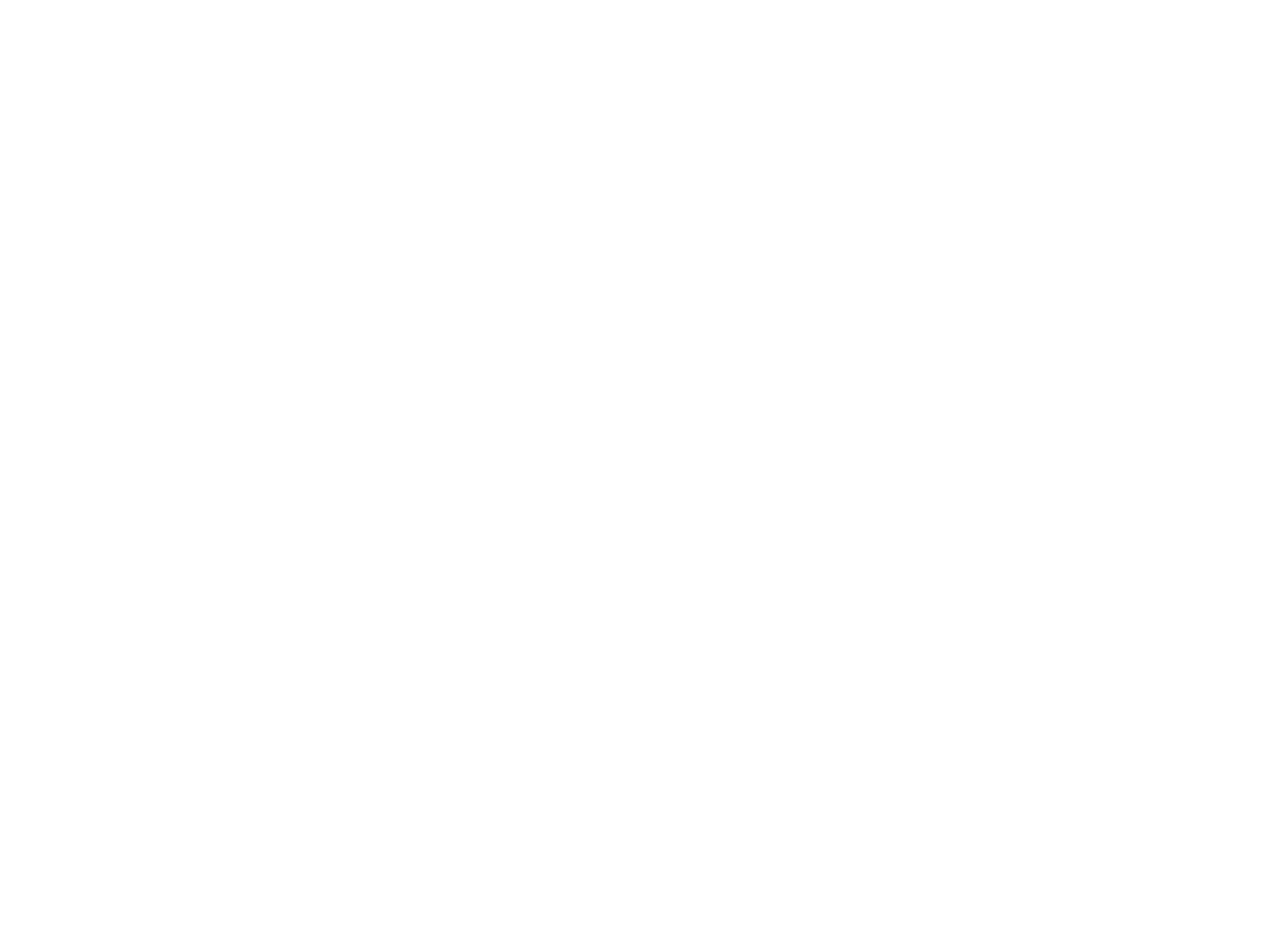
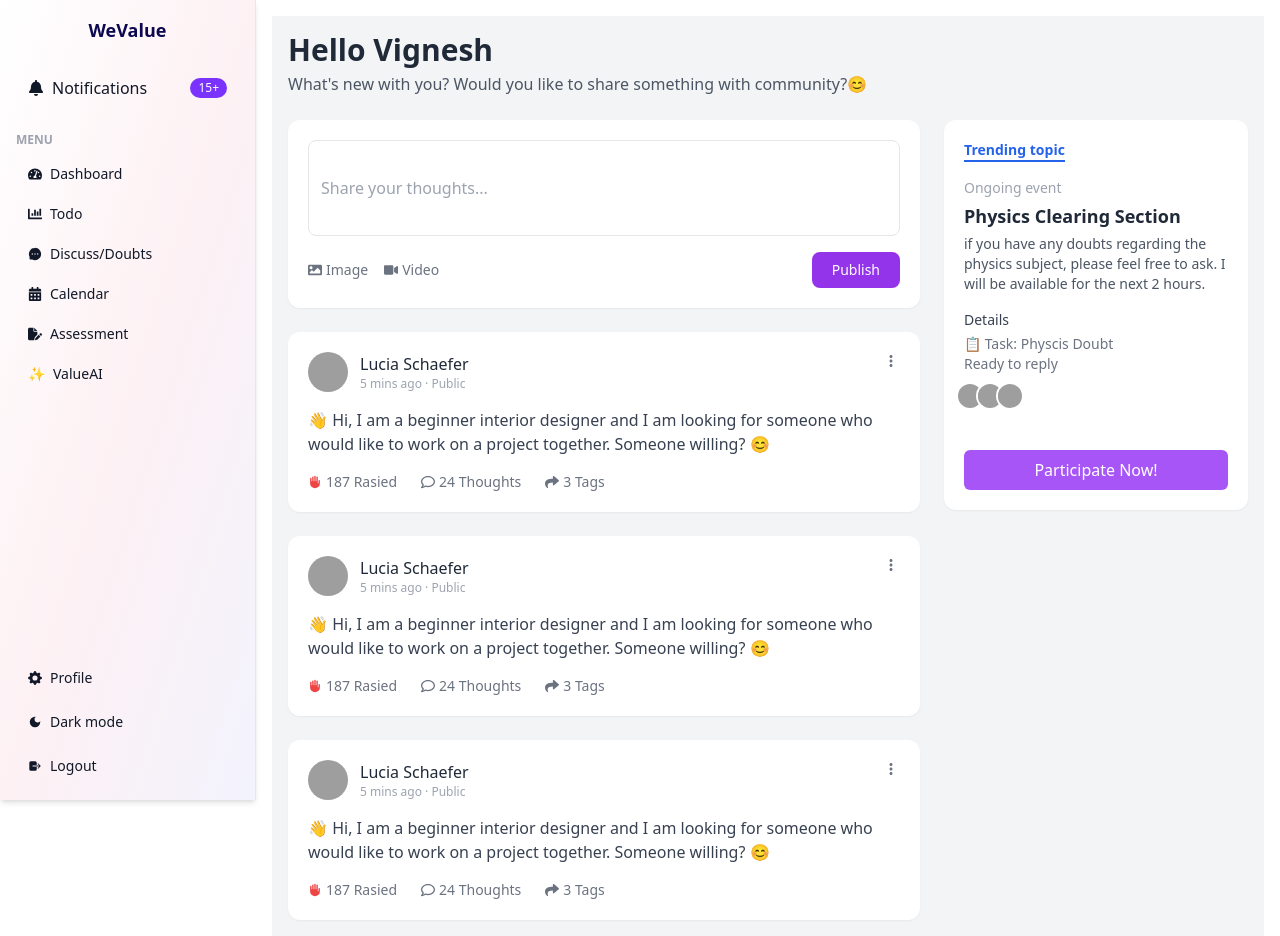
Before and after one commit to vigneshherao/weValue_Client, a React (Vite) app in the folder wevalue_client/: page /student/1/doubt in a window 1280 px wide. Before the commit this address had no page. Before the commit the page ends 800 px from the top, so only its background shows below. Built offline with nearby package versions, Linux system fonts and the light colour scheme; grey boxes are pictures that could not be loaded.

Commit message:
feat:Implementer feed applicaiton

```diff
--- a/wevalue_client/src/App.jsx
+++ b/wevalue_client/src/App.jsx
@@ -12,6 +12,9 @@
 import StudentProfile from "./pages/student/StudentProfile";
 import StudentTodo from "./pages/student/StudentTodo";
 import StudentCalendar from "./pages/student/StudentCalendar";
+import ValueAi from "./components/ValueAi";
+import StudentAssesment from "./pages/student/StudentAssesment";
+import StudentDoubt from "./pages/student/StudentDoubt";
 
 const App = () => {
   return (
@@ -28,7 +31,10 @@
           <Route path="dashboard" element={<StudentDashBoard />} />
           <Route path="todo" element={<StudentTodo />} />
           <Route path="calendar" element={<StudentCalendar />} />
+          <Route path="ai" element={<ValueAi />} />
           <Route path="profile" element={<StudentProfile />} />
+          <Route path="test" element={<StudentAssesment />} />
+          <Route path="doubt" element={<StudentDoubt />} />
         </Route>
         //Login routes
         <Route path="student/login" element={<StudentLogin />} />
--- a/wevalue_client/src/components/SideBar.jsx
+++ b/wevalue_client/src/components/SideBar.jsx
@@ -10,6 +10,7 @@
 import { BsFillGearFill } from "react-icons/bs";
 import { IoLogOut } from "react-icons/io5";
 import SidebarItem from "./SideBarItem";
+import { RiShining2Fill } from "react-icons/ri";
 import path from "path";
 
 const studentMenuItems = [
@@ -19,9 +20,14 @@
     path: "/student/1/dashboard",
   },
   { icon: <FaChartBar />, label: "Todo", path: "/student/1/todo" },
-  { icon: <AiFillMessage />, label: "Discuss/Doubts" },
+  {
+    icon: <AiFillMessage />,
+    label: "Discuss/Doubts",
+    path: "/student/1/doubt",
+  },
   { icon: <FaCalendarAlt />, label: "Calendar", path: "/student/1/calendar" },
-  { icon: <FaFilePen />, label: "Assessment" },
+  { icon: <FaFilePen />, label: "Assessment", path: "/student/1/test" },
+  { icon: "✨", label: "ValueAI", path: "/student/1/ai" },
 ];
 
 const tutorMenuItems = [
--- /dev/null
+++ b/wevalue_client/src/components/ValueAi.jsx
@@ -0,0 +1,7 @@
+import React from "react";
+
+const ValueAi = () => {
+  return <div>ValueAi</div>;
+};
+
+export default ValueAi;
--- a/wevalue_client/src/pages/student/StudentAssesment.jsx
+++ b/wevalue_client/src/pages/student/StudentAssesment.jsx
@@ -0,0 +1,7 @@
+import React from "react";
+
+const StudentAssesment = () => {
+  return <div>StudentAssesment</div>;
+};
+
+export default StudentAssesment;
--- a/wevalue_client/src/pages/student/StudentDoubt.jsx
+++ b/wevalue_client/src/pages/student/StudentDoubt.jsx
@@ -0,0 +1,124 @@
+import React from "react";
+import {
+  FaImage,
+  FaVideo,
+  FaHeart,
+  FaRegComment,
+  FaShare,
+} from "react-icons/fa";
+import { HiMiniHandRaised } from "react-icons/hi2";
+import { MdMoreVert } from "react-icons/md";
+
+const StudentDoubt = () => {
+  return (
+    <div className="bg-gray-100 min-h-screen p-4">
+      <h1 className="text-2xl md:text-3xl font-semibold text-gray-800">
+        Hello Vignesh
+      </h1>
+      <p className="text-gray-600 mt-1">
+        What's new with you? Would you like to share something with community?
+        <span>😊</span>
+      </p>
+
+      <div className="grid grid-cols-1 lg:grid-cols-3 gap-6 mt-6">
+        <div className="lg:col-span-2 space-y-6">
+          <div className="bg-white p-5 rounded-xl shadow-sm">
+            <input
+              type="textarea"
+              className="w-full h-24 p-3 border border-gray-200 rounded-lg text-gray-500 "
+              placeholder="Share your thoughts..."
+            />{" "}
+            <div className="flex items-center gap-4 mt-4 text-sm text-gray-500">
+              <div className="flex items-center gap-1 cursor-pointer">
+                <FaImage /> Image
+              </div>
+              <div className="flex items-center gap-1 cursor-pointer">
+                <FaVideo /> Video
+              </div>
+              <button className="ml-auto px-5 py-2 bg-purple-600 text-white rounded-lg hover:bg-purple-700 text-sm">
+                Publish
+              </button>
+            </div>
+          </div>
+          {[12, 13, 14].map((i) => (
+            <div className="bg-white p-5 rounded-xl shadow-sm">
+              <div className="flex items-start justify-between">
+                <div className="flex items-center gap-3">
+                  <img
+                    src="https://i.pravatar.cc/40?img=5"
+                    alt="Lucia"
+                    className="w-10 h-10 rounded-full"
+                  />
+                  <div>
+                    <p className="font-medium text-gray-800">Lucia Schaefer</p>
+                    <p className="text-xs text-gray-400">5 mins ago · Public</p>
+                  </div>
+                </div>
+                <MdMoreVert className="text-gray-500 text-lg cursor-pointer" />
+              </div>
+              <p className="text-gray-700 mt-4">
+                👋 Hi, I am a beginner interior designer and I am looking for
+                someone who would like to work on a project together. Someone
+                willing? 😊
+              </p>
+              <div className="flex items-center gap-6 text-sm text-gray-500 mt-4">
+                <div className="flex items-center gap-1">
+                  <HiMiniHandRaised className="text-red-500" /> 187 Rasied
+                </div>
+                <div className="flex items-center gap-1">
+                  <FaRegComment /> 24 Thoughts
+                </div>
+                <div className="flex items-center gap-1">
+                  <FaShare /> 3 Tags
+                </div>
+              </div>
+            </div>
+          ))}
+        </div>
+
+        <div className="space-y-6">
+          <div className="bg-white p-5 rounded-xl shadow-sm">
+            <div className="flex gap-6 mb-4">
+              <button className="text-sm font-semibold text-blue-600 border-b-2 border-blue-600">
+                Trending topic
+              </button>
+            </div>
+
+            <p className="text-sm text-gray-400 mb-1">Ongoing event</p>
+            <h3 className="text-lg font-semibold text-gray-800 flex items-center gap-1">
+              Physics Clearing Section
+            </h3>
+            <p className="text-sm text-gray-600 mt-1">
+              if you have any doubts regarding the physics subject, please feel
+              free to ask. I will be available for the next 2 hours.
+            </p>
+
+            <div className="mt-4">
+              <p className="text-sm font-medium text-gray-700 mb-1">Details</p>
+              <p className="text-sm text-gray-500">📋 Task: Physcis Doubt</p>
+              <p className="text-sm text-gray-500">Ready to reply</p>
+              <div className="flex mt-2">
+                {[1, 2, 3].map((i) => (
+                  <img
+                    key={i}
+                    src={`https://i.pravatar.cc/30?img=${i}`}
+                    alt=""
+                    className="w-7 h-7 rounded-full -ml-2 border-2 border-white"
+                  />
+                ))}
+              </div>
+            </div>
+
+            <div className="mt-6">
+              <button className="mt-4 w-full px-4 py-2 bg-purple-500 text-white rounded-md hover:bg-teal-600">
+                Participate Now!
+              </button>
+            </div>
+          </div>
+        </div>
+      </div>
+    </div>
+  );
+};
+
+export default StudentDoubt;
```
